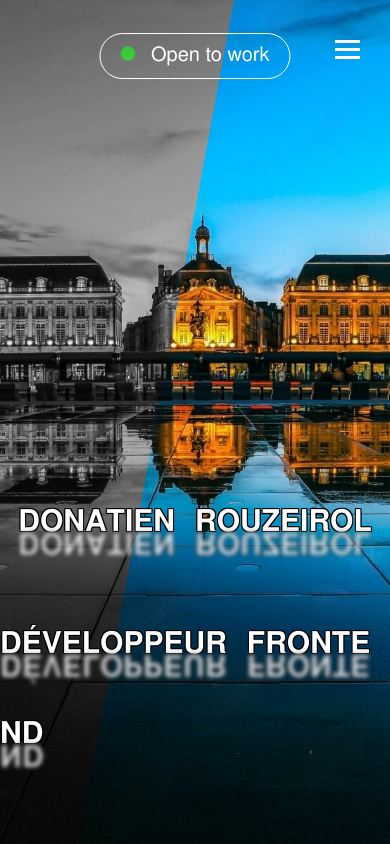
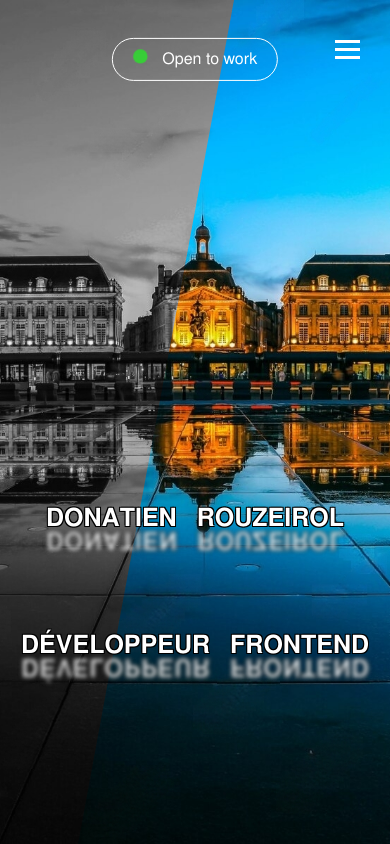
Before and after one commit to Skunk-XCP/CV_2024, a React (Create React App) app: page / in a window 390 px wide. Shown: the top 844 px of the page. Built offline with nearby package versions, Linux system fonts and the light colour scheme.

Commit message:
style: Update media query breakpoints for Contact and Header components

```diff
--- a/src/components/Contact/style.module.css
+++ b/src/components/Contact/style.module.css
@@ -122,7 +122,7 @@
    }
 }
 
-@media only screen and (min-width: 383px) and (max-width: 480px) {
+@media only screen and (min-width: 380px) and (max-width: 480px) {
    .title_container {
       margin-bottom: 5%;
    }
--- a/src/components/Header/style.module.css
+++ b/src/components/Header/style.module.css
@@ -233,7 +233,7 @@
    }
 }
 
-@media only screen and (min-width: 383px) and (max-width: 480px) {
+@media only screen and (min-width: 380px) and (max-width: 480px) {
    .header_title {
       top: 60%;
    }
@@ -243,21 +243,31 @@
    }
 
    .title_letter {
-      font-size: 3rem;
+      font-size: 2.5rem;
    }
 
    .title_reflection {
-      font-size: 3rem !important;
-      transform: translateY(-20px) scaleY(-1) !important;
+      font-size: 2.5rem !important;
+      transform: translateY(-14px) scaleY(-1) !important;
    }
 
    .subtitle_letter {
-      font-size: 3rem;
+      font-size: 2.5rem;
    }
 
    .subtitle_reflection {
-      font-size: 3rem !important;
-      transform: translateY(-20px) scaleY(-1) !important;
+      font-size: 2.5rem !important;
+      transform: translateY(-14px) scaleY(-1) !important;
+   }
+
+   .work_container {
+      top: 50%;
+      left: 50%;
+      transform: translate(-50%, -70%);
+   }
+
+   .work_container p {
+      font-size: 1.6rem;
    }
 
    .container_time {
--- a/src/components/Training/Training.jsx
+++ b/src/components/Training/Training.jsx
@@ -35,7 +35,7 @@ function Training() {
 
    return (
       <section id="training" className={s.container}>
-         <h3 className={s.title}>Formations</h3>
+         <h3 className={s.title}>Formation</h3>
 
          {training.map((item, index) => (
             <div
--- a/src/components/Training/style.module.css
+++ b/src/components/Training/style.module.css
@@ -169,7 +169,7 @@
    }
 }
 
-@media only screen and (min-width: 383px) and (max-width: 480px) {
+@media only screen and (min-width: 380px) and (max-width: 480px) {
    .title {
       text-align: center;
       margin: 0 0 2rem 0;
```
